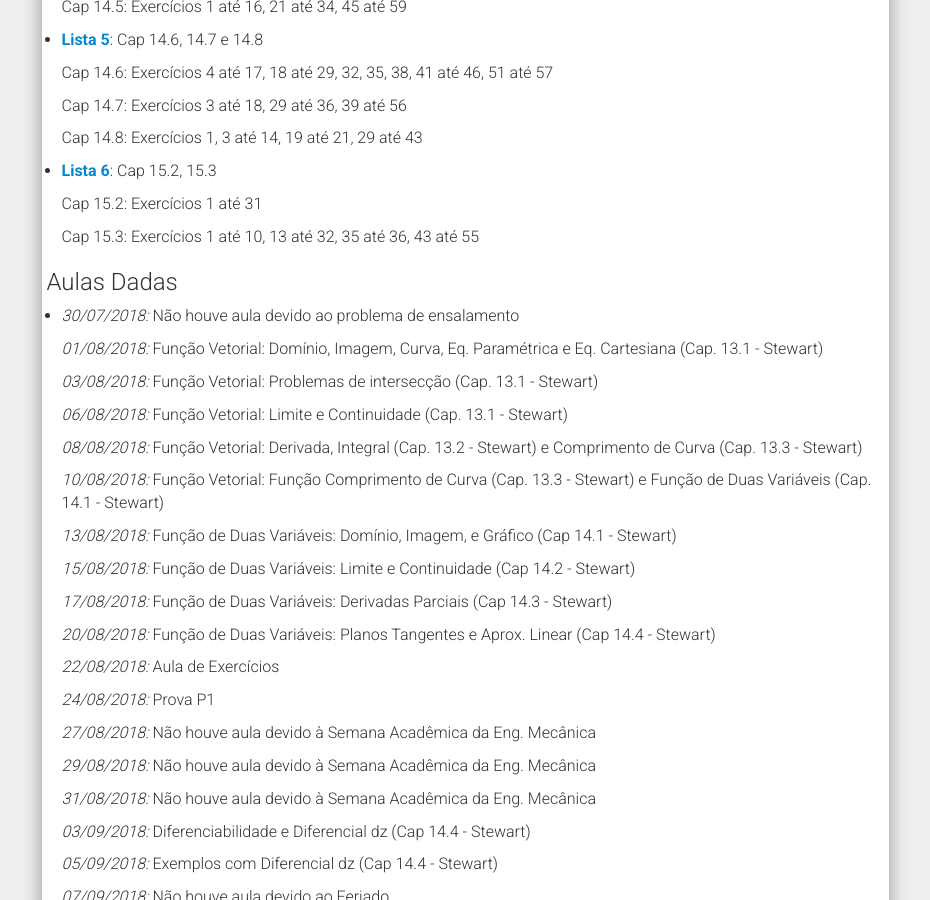
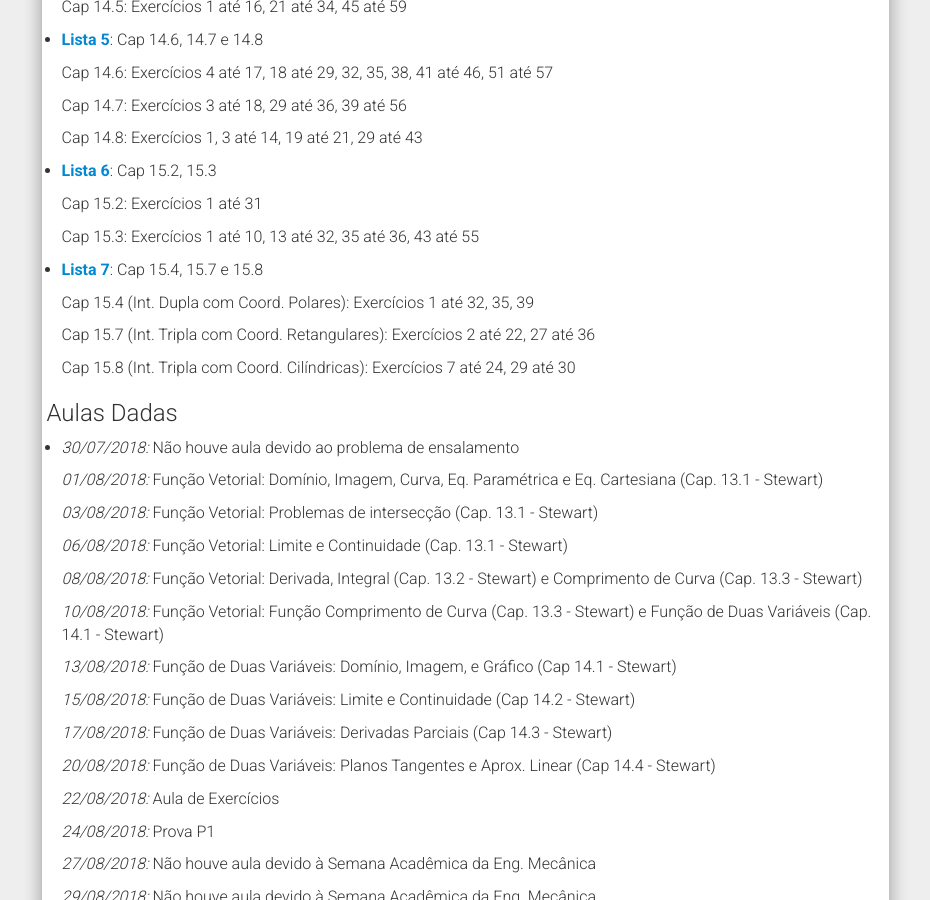
Before and after one commit to chunggnuhc/chunggnuhc.github.io, a Jekyll site: the page built from CMA211AD-Calc2-2sem2018.md, in a window 1280 px wide and 900 px high, scrolled down 1820 px. Shown: the whole window, without its empty margins (321-1251 px from the left). Built offline with Jekyll 4.4.1, drawn with Linux system fonts in a browser that asks for light colours; nearby versions of some CDN libraries; some of the changed text lies outside the part shown.

Commit message:
Update CMA211-AD - cronog e listaExerc

```diff
--- a/CMA211AD-Calc2-2sem2018.md
+++ b/CMA211AD-Calc2-2sem2018.md
@@ -104,6 +104,13 @@
 
   Cap 15.3: Exercícios 1 até 10, 13 até 32, 35 até 36, 43 até 55
 
+- [Lista 7](/disciplinas2sem2018/ListaExerc07 - CMA211AD.pdf): Cap 15.4, 15.7 e 15.8
+
+  Cap 15.4 (Int. Dupla com Coord. Polares): Exercícios 1 até 32, 35, 39
+
+  Cap 15.7 (Int. Tripla com Coord. Retangulares): Exercícios 2 até 22, 27 até 36
+
+  Cap 15.8 (Int. Tripla com Coord. Cilíndricas): Exercícios 7 até 24, 29 até 30
 
 <h3>Aulas Dadas</h3>
 
@@ -179,11 +186,11 @@
 
   _19/10/2018:_ Integral Tripla em Coordenadas Cilíndricas (Cap. 15.8 - Stewart na 7a edição, Cap. 15.7 - Stewart na 8a edição)
 
-  _22/10/2018:_
+  _22/10/2018:_ Coord Esféricas
 
-  _24/10/2018:_
+  _24/10/2018:_ Mudança de Variável
 
-  _26/10/2018:_
+  _26/10/2018:_ Cap 16.1 e 16.2
 
   _29/10/2018:_
 
```
